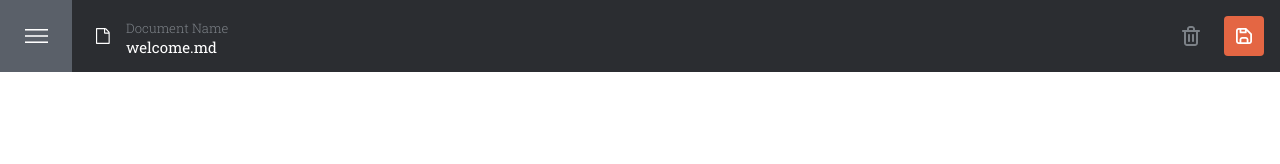
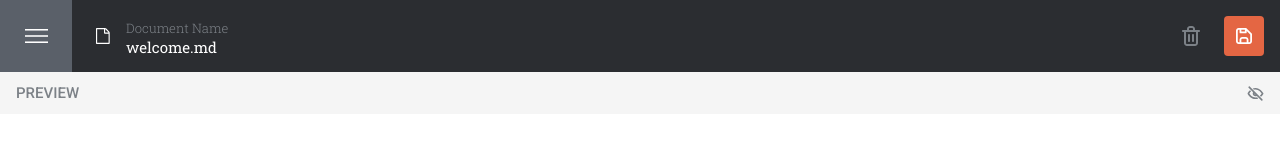
Before and after one commit to bartek9105/markdown-editor, a React (Create React App) app: page / in a window 1280 px wide. Shown: the top 164 px of the page. Built offline with nearby package versions, Linux system fonts and the light colour scheme.

Commit message:
create markdown and preview mode switch

```diff
--- a/public/index.html
+++ b/public/index.html
@@ -17,8 +17,12 @@
 		<link rel="manifest" href="%PUBLIC_URL%/manifest.json" />
 		<link rel="preconnect" href="https://fonts.googleapis.com" />
 		<link rel="preconnect" href="https://fonts.gstatic.com" crossorigin />
+		<link rel="preconnect" href="https://fonts.googleapis.com" />
+		<link rel="preconnect" href="https://fonts.gstatic.com" crossorigin />
+		<link rel="preconnect" href="https://fonts.googleapis.com" />
+		<link rel="preconnect" href="https://fonts.gstatic.com" crossorigin />
 		<link
-			href="https://fonts.googleapis.com/css2?family=Commissioner:wght@700&family=Roboto+Mono&family=Roboto+Slab:wght@300;400;700&display=swap"
+			href="https://fonts.googleapis.com/css2?family=Commissioner:wght@700&family=Roboto+Mono&family=Roboto+Slab:wght@300;400;700&family=Roboto:wght@500&display=swap"
 			rel="stylesheet"
 		/>
 		<!--
--- /dev/null
+++ b/src/components/ModeSwitch/ModeSwitch.module.scss
@@ -0,0 +1,21 @@
+@use 'styles/colors' as *;
+
+.container {
+	display: flex;
+	justify-content: space-between;
+	align-items: center;
+	background-color: $color-windsand;
+	padding: 12px 16px;
+}
+
+.modeHint {
+	text-transform: uppercase;
+	font-family: 'Roboto';
+	font-weight: 500;
+	font-size: 15px;
+	color: $color-rolling-stone;
+}
+
+.icon {
+	cursor: pointer;
+}
--- /dev/null
+++ b/src/components/ModeSwitch/index.tsx
@@ -0,0 +1,28 @@
+import styles from './ModeSwitch.module.scss'
+import { ReactComponent as EyeIcon } from 'icons/Eye.svg'
+import { ReactComponent as EyeCrossedIcon } from 'icons/EyeCrossed.svg'
+
+enum Mode {
+	MARKDOWN = 'Markdown',
+	PREVIEW = 'Preview'
+}
+
+type ModeSwitchProps = {
+	mode?: Mode
+	setMode?: (value: Mode) => void
+}
+
+const ModeSwitch = ({ mode = Mode.PREVIEW, setMode }: ModeSwitchProps) => {
+	// const modeTitle = mode === Mode.MARKDOWN ? 'Markdown' :;
+	return (
+		<div className={styles.container}>
+			<span className={styles.modeHint}>{mode}</span>
+			{mode === Mode.MARKDOWN ? <EyeIcon className={styles.icon} /> : null}
+			{mode === Mode.PREVIEW ? (
+				<EyeCrossedIcon className={styles.icon} />
+			) : null}
+		</div>
+	)
+}
+
+export default ModeSwitch
--- a/src/components/Navbar/index.tsx
+++ b/src/components/Navbar/index.tsx
@@ -3,7 +3,6 @@ import { ReactComponent as FileIcon } from 'icons/File.svg'
 import { ReactComponent as TrashIcon } from 'icons/Trash.svg'
 import { ReactComponent as DiskIcon } from 'icons/Disk.svg'
 import styles from './Navbar.module.scss'
-import Button from 'components/Button'
 import Logo from 'components/Logo'
 import IconButton from 'components/IconButton'
 
--- a/src/screens/Home/index.tsx
+++ b/src/screens/Home/index.tsx
@@ -1,7 +1,13 @@
+import ModeSwitch from 'components/ModeSwitch'
 import Navbar from '../../components/Navbar'
 
 const Home = () => {
-	return <Navbar fileName='welcome.md' />
+	return (
+		<>
+			<Navbar fileName='welcome.md' />
+			<ModeSwitch />
+		</>
+	)
 }
 
 export default Home
```
Also changed, not shown: src/icons/Eye.svg (added), src/icons/EyeCrossed.svg (added).
